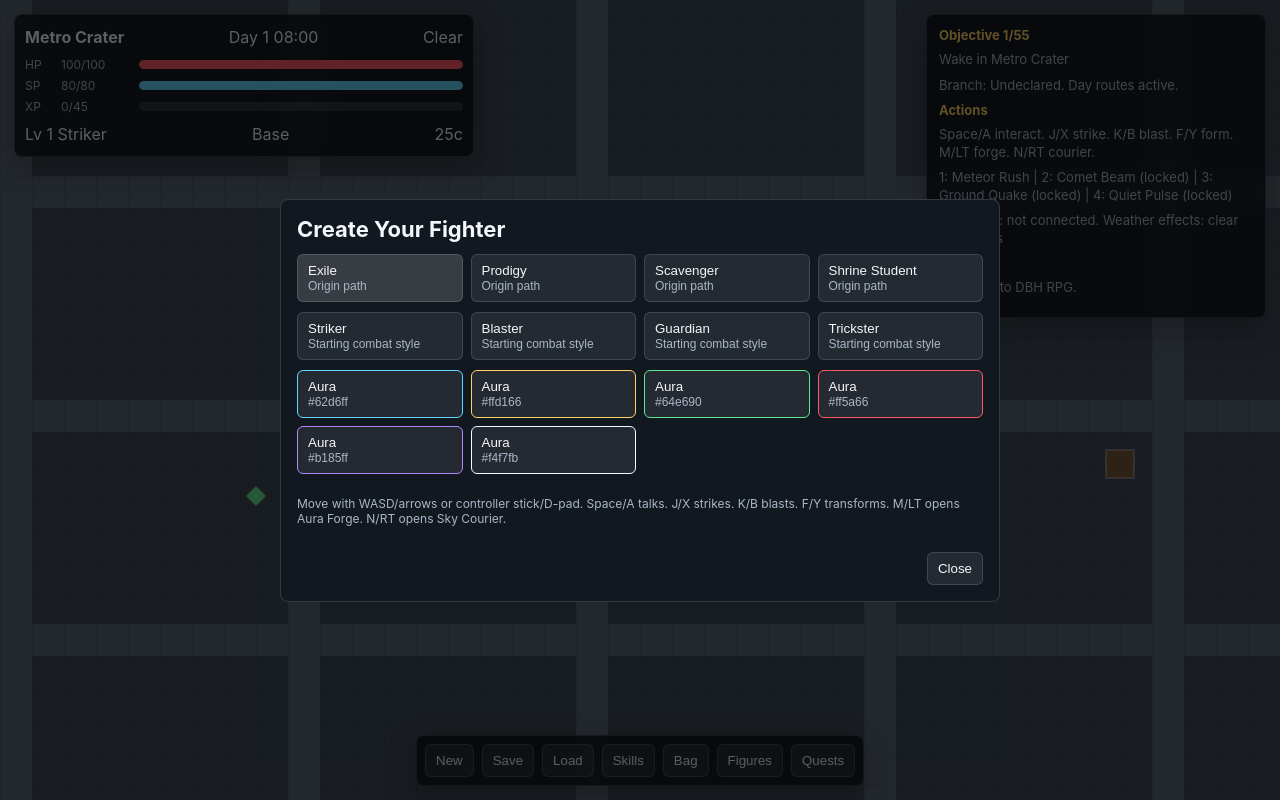
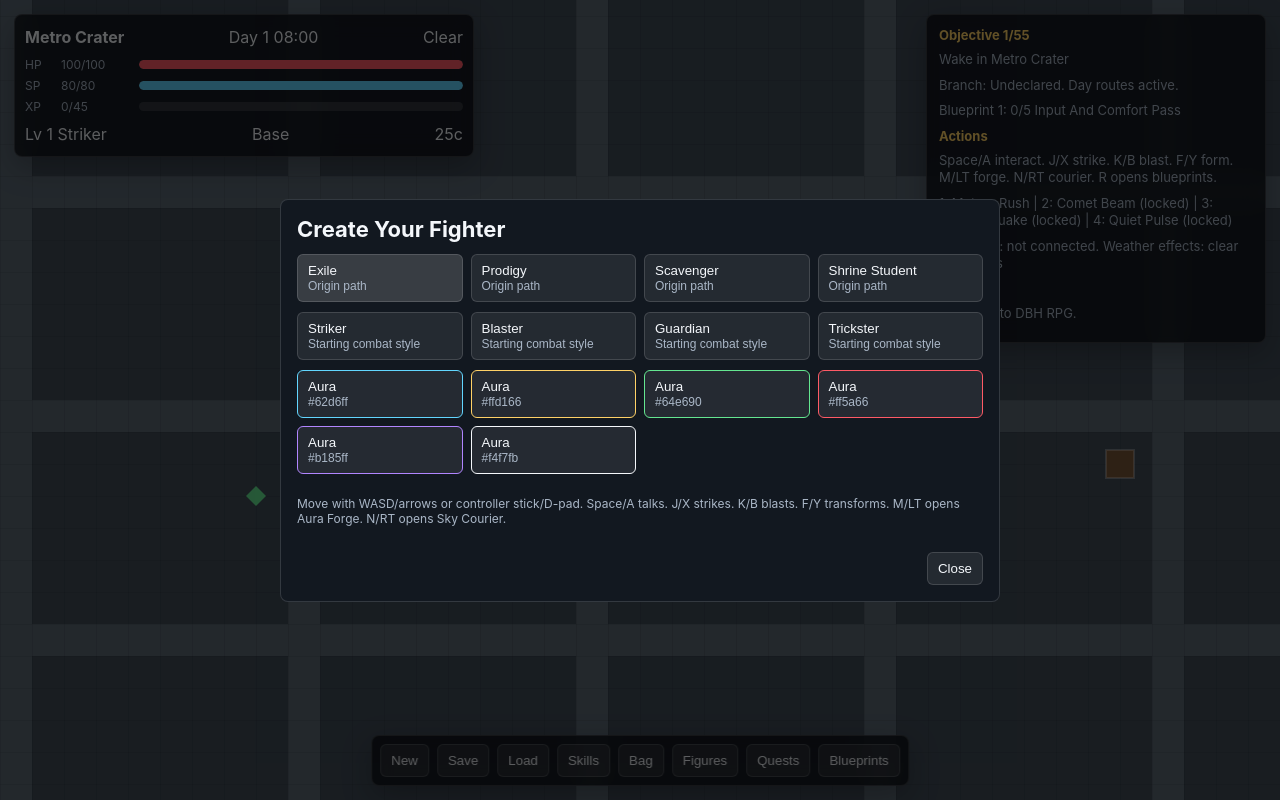
Before and after one commit to Pappydapimp69/dbh-rpg, a website with bundled scripts: page index.html in a window 1280 px wide. Built offline with nearby package versions, Linux system fonts and the light colour scheme.

Commit message:
Add 20-cycle expansion blueprints

```diff
--- a/index.html
+++ b/index.html
@@ -39,6 +39,7 @@
         <button id="inventoryBtn" type="button">Bag</button>
         <button id="figurinesBtn" type="button">Figures</button>
         <button id="questBtn" type="button">Quests</button>
+        <button id="blueprintsBtn" type="button">Blueprints</button>
       </nav>
       <dialog id="modal">
         <form method="dialog">
--- a/scripts/smoke.mjs
+++ b/scripts/smoke.mjs
@@ -5,6 +5,7 @@ const missing = requiredFiles.filter((file) => !existsSync(file));
 if (missing.length) fail(`Missing files: ${missing.join(", ")}`);
 
 const main = readFileSync("src/main.js", "utf8");
+const expansions = readFileSync("src/expansionBlueprints.js", "utf8");
 const blueprint = readFileSync("BLUEPRINT.md", "utf8");
 
 check(/class Rng/.test(main), "deterministic RNG class exists");
@@ -20,6 +21,9 @@ check(/function saveGame/.test(main) && /function loadGame/.test(main), "save an
 check(/destructibles/.test(main), "destructible environments exist");
 check(/weatherDamageModifier/.test(main), "weather combat modifier exists");
 check(/addEventListener\("gamepadconnected"/.test(main) && /function pollGamepad/.test(main), "controller support exists");
+check((expansions.match(/^  blueprint\(/gm) || []).length === 20, "20 expansion blueprints exist");
+check((expansions.match(/\["/g) || []).length === 100, "each expansion blueprint has five stages");
+check(/showExpansionBlueprints/.test(main), "expansion blueprint UI exists");
 
 console.log("Smoke checks passed.");
 
--- /dev/null
+++ b/src/expansionBlueprints.js
@@ -0,0 +1,157 @@
+export const expansionBlueprints = [
+  blueprint(1, "Input And Comfort Pass", "Make long sessions easier to control and read.", [
+    ["Control Audit", "Map keyboard, controller, and modal input into one action vocabulary.", "Focus Grid"],
+    ["Prompt Cleanup", "Keep on-screen prompts short and current across devices.", "Guide Tag"],
+    ["Modal Navigation", "Make every menu reachable without a mouse.", "Menu Token"],
+    ["Flight Tuning", "Tune analog flight movement and route hazards.", "Sky Token"],
+    ["Regression Pass", "Add smoke coverage for the input surface.", "Check Token"],
+  ]),
+  blueprint(2, "Save And Continuity Pass", "Make long RPG progress feel persistent and recoverable.", [
+    ["Schema Review", "Audit saved state for new flags and expansion progress.", "Archive Mark"],
+    ["Blueprint Progress", "Store completed expansion stages in save data.", "Planner Mark"],
+    ["Export Path", "Define export/import expectations for later save slots.", "Vault Note"],
+    ["Load Guard", "Patch compatibility defaults for older saves.", "Repair Note"],
+    ["Round Trip", "Smoke-test save-related surfaces.", "Continuity Token"],
+  ]),
+  blueprint(3, "Quest Density Pass", "Make the 55-objective campaign easier to follow.", [
+    ["Arc Labels", "Group objectives into early, mid, late, and postgame arcs.", "Quest Ribbon"],
+    ["Branch Echoes", "Surface faction consequences in the quest log.", "Faction Note"],
+    ["Hidden Leads", "Tie hidden technique clues to current zone and time.", "Secret Note"],
+    ["Completion Rhythm", "Reward meaningful stage completion with XP and coins.", "Pace Token"],
+    ["Quest Smoke", "Guard minimum objective count and quest UI hooks.", "Quest Token"],
+  ]),
+  blueprint(4, "World Texture Pass", "Make maps feel less like placeholders.", [
+    ["Tile Accent", "Add visual accents to generated terrain by zone theme.", "Terrain Chip"],
+    ["Destruction Rewards", "Tune breakable objects into loot and discovery beats.", "Rubble Chip"],
+    ["Landmark Names", "Give regions stronger identity in UI and logs.", "Map Pin"],
+    ["Route Memory", "Make travel messages reinforce where the player is going.", "Route Pin"],
+    ["World Smoke", "Guard the core world content surface.", "World Token"],
+  ]),
+  blueprint(5, "Combat Feel Pass", "Sharpen action RPG combat readability.", [
+    ["Technique Roles", "Clarify what each technique is for.", "Technique Card"],
+    ["Boss Pressure", "Make boss alerts and rewards more legible.", "Boss Card"],
+    ["Guard Value", "Keep guard useful in encounters and controller play.", "Guard Card"],
+    ["Weather Synergy", "Keep form/weather bonuses visible.", "Storm Card"],
+    ["Combat Smoke", "Guard combat and weather modifier hooks.", "Combat Token"],
+  ]),
+  blueprint(6, "Transformation Identity Pass", "Make forms feel like distinct builds.", [
+    ["Form Copy", "Clarify form names, costs, and unlocks.", "Aura Page"],
+    ["Drain Readability", "Surface form drain through HUD language.", "Drain Page"],
+    ["Unlock Routes", "Tie forms to bosses, items, and faction rewards.", "Unlock Page"],
+    ["Visual Aura", "Keep form visuals distinct in ground and flight maps.", "Glow Page"],
+    ["Form Smoke", "Guard transformation data and unlock hooks.", "Form Token"],
+  ]),
+  blueprint(7, "NPC And Schedule Pass", "Make towns and mentors feel alive offline.", [
+    ["Schedule Rules", "Keep night/day availability explicit.", "Clock Note"],
+    ["Mentor Value", "Make training useful beyond tutorial flow.", "Mentor Note"],
+    ["Shop Hours", "Make shop availability readable and fair.", "Shop Note"],
+    ["Hidden NPCs", "Keep hidden mentor clues tied to skills and night.", "Hidden Note"],
+    ["NPC Smoke", "Guard NPC and schedule hooks.", "NPC Token"],
+  ]),
+  blueprint(8, "Economy And Loot Pass", "Make pickups, shops, and rewards coherent.", [
+    ["Loot Table", "Review destructible and map loot sources.", "Loot Chip"],
+    ["Shop Identity", "Give regional shops distinct inventory.", "Shop Chip"],
+    ["Item Effects", "Keep item effects obvious and useful.", "Item Chip"],
+    ["Reward Scale", "Balance XP, coins, and stage rewards.", "Coin Chip"],
+    ["Economy Smoke", "Guard item/shop hooks.", "Economy Token"],
+  ]),
+  blueprint(9, "Figurine Tactics Pass", "Strengthen the collectible tactics minigame.", [
+    ["Collection UI", "Make collected figures easier to review.", "Figure Card"],
+    ["Type Roles", "Clarify Strike, Blast, Guard, Trick, and Spirit.", "Type Card"],
+    ["Spawn Logic", "Tie figurines to zone, weather, and story state.", "Spawn Card"],
+    ["Duel Rewards", "Reward victories without breaking economy balance.", "Duel Card"],
+    ["Figurine Smoke", "Guard tactics minigame hooks.", "Figure Token"],
+  ]),
+  blueprint(10, "Aura Forge Pass", "Make crafting feel skillful, not random.", [
+    ["Timing Loop", "Keep forge timing readable in a modal canvas.", "Forge Ring"],
+    ["Reward Bands", "Make forge success tiers visible.", "Forge Band"],
+    ["Failure Softness", "Avoid hard failure for missed timing.", "Forge Patch"],
+    ["Audio Feedback", "Make success and failure sounds distinct.", "Forge Tone"],
+    ["Forge Smoke", "Guard forge minigame hooks.", "Forge Token"],
+  ]),
+  blueprint(11, "Sky Courier Pass", "Make 2.5D flight routes earn their place.", [
+    ["Altitude Feel", "Improve lane movement and wind meaning.", "Sky Lane"],
+    ["Hazard Readability", "Make mines, clouds, and routes visible.", "Sky Flare"],
+    ["Cargo Stakes", "Reward clean delivery with useful items.", "Cargo Tag"],
+    ["Route Unlocks", "Tie flight routes to campaign progress.", "Flight Tag"],
+    ["Courier Smoke", "Guard flight and courier hooks.", "Courier Token"],
+  ]),
+  blueprint(12, "Audio Stage Pass", "Give every state a sound identity.", [
+    ["SFX Coverage", "Audit action, UI, weather, loot, and combat events.", "Sound Note"],
+    ["Music Layers", "Keep location, encounter, and boss loops distinct.", "Music Note"],
+    ["Weather Sound", "Make weather transitions audible.", "Weather Tone"],
+    ["Volume Future", "Plan mixer controls without overbuilding.", "Mixer Note"],
+    ["Audio Smoke", "Guard sound and music functions.", "Audio Token"],
+  ]),
+  blueprint(13, "Accessibility Pass", "Keep the game playable for more hands and screens.", [
+    ["Readable Panels", "Keep HUD text compact and non-overlapping.", "Read Tag"],
+    ["Input Redundancy", "Support keyboard and controller for core flows.", "Input Tag"],
+    ["Modal Focus", "Keep focus movement predictable.", "Focus Tag"],
+    ["Color Meaning", "Avoid relying only on aura color for state.", "Color Tag"],
+    ["Access Smoke", "Guard controller and UI hooks.", "Access Token"],
+  ]),
+  blueprint(14, "Performance Pass", "Keep the single-file renderer responsive.", [
+    ["Draw Budget", "Limit per-frame work to visible map slices.", "Frame Tag"],
+    ["Generated Maps", "Cache generated maps after first creation.", "Cache Tag"],
+    ["Audio Budget", "Keep procedural audio simple and event-driven.", "Audio Tag"],
+    ["DOM Budget", "Update HUD without creating huge layouts.", "DOM Tag"],
+    ["Perf Smoke", "Guard launch files and smoke checks.", "Perf Token"],
+  ]),
+  blueprint(15, "GitHub Pages Pass", "Make the hosted build clean and self-describing.", [
+    ["Static Root", "Serve the browser game from the repository root.", "Pages Tag"],
+    ["No Jekyll", "Keep GitHub Pages from filtering static files.", "Pages Note"],
+    ["Hosted Link", "Document the published URL.", "URL Note"],
+    ["Offline Shape", "Keep runtime free of dependency installs.", "Offline Tag"],
+    ["Deploy Smoke", "Guard launch files before push.", "Deploy Token"],
+  ]),
+  blueprint(16, "Lore And Codex Pass", "Make original worldbuilding easier to discover.", [
+    ["Faction Notes", "Summarize Ember, Shrine, and Rift identities.", "Lore Page"],
+    ["Region Notes", "Give each map a short purpose.", "Region Page"],
+    ["Technique Notes", "Explain hidden techniques without spoilers.", "Technique Page"],
+    ["Boss Notes", "Tie bosses to world stakes.", "Boss Page"],
+    ["Lore Smoke", "Guard blueprint and lore surfaces.", "Lore Token"],
+  ]),
+  blueprint(17, "Training Systems Pass", "Make non-combat progression matter.", [
+    ["Mentor Training", "Keep trainers useful for XP, spirit, and skill growth.", "Training Tag"],
+    ["Weather Training", "Reward risky training in storms.", "Storm Tag"],
+    ["Form Mastery", "Plan mastery rewards around drain and identity.", "Mastery Tag"],
+    ["Hidden Trials", "Tie secret techniques to skill-gated perception.", "Trial Tag"],
+    ["Training Smoke", "Guard mentor/training hooks.", "Training Token"],
+  ]),
+  blueprint(18, "Branching Story Pass", "Make choices create visible ripples.", [
+    ["Faction Bonus", "Keep branch rewards distinct but not mandatory.", "Branch Tag"],
+    ["Quest Echo", "Show branch state in the quest log and HUD.", "Echo Tag"],
+    ["Boss Outcome", "Plan boss consequences per route.", "Outcome Tag"],
+    ["Final Route", "Tie final route to faction reputation later.", "Final Tag"],
+    ["Branch Smoke", "Guard branch state hooks.", "Branch Token"],
+  ]),
+  blueprint(19, "QA And Regression Pass", "Make the project safer to keep expanding.", [
+    ["Smoke Coverage", "Expand checks when systems are added.", "Smoke Tag"],
+    ["Syntax Gate", "Keep `node --check` in the regular loop.", "Syntax Tag"],
+    ["Content Counts", "Guard objective and blueprint counts.", "Count Tag"],
+    ["Pages Check", "Validate local and hosted entry points.", "Page Tag"],
+    ["QA Smoke", "Run the full smoke suite.", "QA Token"],
+  ]),
+  blueprint(20, "Next-Slice Production Pass", "Turn this prototype into a repeatable content pipeline.", [
+    ["Slice Contract", "Define the next playable slice before adding bulk content.", "Slice Tag"],
+    ["Data Boundaries", "Move repeatable content into structured modules.", "Data Tag"],
+    ["Authoring Loop", "Use Brain query/mine/sync around each stage.", "Brain Tag"],
+    ["Playable Review", "Keep browser validation at the end of every cycle.", "Review Tag"],
+    ["Production Smoke", "Guard all new blueprint data.", "Production Token"],
+  ]),
+];
+
+function blueprint(cycle, title, focus, stageRows) {
+  return {
+    cycle,
+    title,
+    focus,
+    stages: stageRows.map(([name, work, reward], index) => ({
+      index: index + 1,
+      name,
+      query: `${title.toLowerCase()} stage ${index + 1} ${name.toLowerCase()}`,
+      work,
+      reward,
+    })),
+  };
+}
--- a/src/main.js
+++ b/src/main.js
@@ -1,3 +1,5 @@
+import { expansionBlueprints } from "./expansionBlueprints.js";
+
 const canvas = document.getElementById("game");
 const ctx = canvas.getContext("2d");
 ctx.imageSmoothingEnabled = false;
@@ -47,6 +49,7 @@ const inputMap = {
   forge: ["m", "padLT"],
   courier: ["n", "padRT"],
   quest: ["q", "padStart"],
+  roadmap: ["r"],
 };
 
 const palette = {
@@ -319,7 +322,7 @@ function makeWorld(seed = Date.now() >>> 0) {
     time: { day: 1, minute: 8 * 60 },
     weather: "Clear",
     branch: "Undeclared",
-    flags: {},
+    flags: { activeBlueprint: 1, completedBlueprintStages: [] },
     log: ["Welcome to DBH RPG."],
     completed: new Set(),
     activeObjective: 0,
@@ -437,6 +440,7 @@ document.getElementById("skillsBtn").addEventListener("click", showSkills);
 document.getElementById("inventoryBtn").addEventListener("click", showInventory);
 document.getElementById("figurinesBtn").addEventListener("click", () => startFigurineBattle("Toma"));
 document.getElementById("questBtn").addEventListener("click", showQuestLog);
+document.getElementById("blueprintsBtn").addEventListener("click", showExpansionBlueprints);
 
 showCharacterCreator();
 requestAnimationFrame(loop);
@@ -523,6 +527,7 @@ function updateExploration(dt) {
   if (actionPressed("forge")) startAuraForge();
   if (actionPressed("courier")) startSkyCourier();
   if (actionPressed("quest")) showQuestLog();
+  if (actionPressed("roadmap")) showExpansionBlueprints();
   checkPickups();
   checkExits();
   updateFlightHazards(dt);
@@ -1056,6 +1061,72 @@ function showQuestLog() {
     <p class="tiny">${done.slice(-18).map((i) => objectives[i]).join(" | ") || "None yet"}</p>`);
 }
 
+function showExpansionBlueprints() {
+  ensureBlueprintFlags();
+  const active = expansionBlueprints.find((b) => b.cycle === state.flags.activeBlueprint) || expansionBlueprints[0];
+  openModal("Expansion Blueprints", `<p>Active cycle: ${active.cycle}. ${active.title}</p>
+    <div class="grid">
+      ${expansionBlueprints.map((b) => {
+        const count = completedBlueprintStages(b.cycle).length;
+        return `<button class="choice" data-blueprint="${b.cycle}">${String(b.cycle).padStart(2, "0")}. ${b.title}<br><span class="tiny">${count}/5 stages. ${b.focus}</span></button>`;
+      }).join("")}
+    </div>`);
+  ui.modalBody.querySelectorAll("[data-blueprint]").forEach((btn) => {
+    btn.addEventListener("click", () => showBlueprintDetail(Number(btn.dataset.blueprint)));
+  });
+}
+
+function showBlueprintDetail(cycle) {
+  ensureBlueprintFlags();
+  const blueprint = expansionBlueprints.find((b) => b.cycle === cycle) || expansionBlueprints[0];
+  state.flags.activeBlueprint = blueprint.cycle;
+  const done = completedBlueprintStages(blueprint.cycle);
+  openModal(`${String(blueprint.cycle).padStart(2, "0")}. ${blueprint.title}`, `<p>${blueprint.focus}</p>
+    <div class="grid">
+      ${blueprint.stages.map((stage) => {
+        const complete = done.includes(stage.index);
+        return `<button class="choice" data-stage="${stage.index}" ${complete ? "disabled" : ""}>Stage ${stage.index}: ${stage.name}<br><span class="tiny">${stage.work}<br>Reward: ${stage.reward}${complete ? " (done)" : ""}</span></button>`;
+      }).join("")}
+    </div>
+    <p class="tiny">Brain query topic: ${blueprint.stages[Math.min(done.length, 4)].query}</p>`);
+  ui.modalBody.querySelectorAll("[data-stage]").forEach((btn) => {
+    btn.addEventListener("click", () => {
+      completeBlueprintStage(blueprint.cycle, Number(btn.dataset.stage));
+      showBlueprintDetail(blueprint.cycle);
+    });
+  });
+}
+
+function completeBlueprintStage(cycle, stageIndex) {
+  ensureBlueprintFlags();
+  const key = `${cycle}:${stageIndex}`;
+  if (state.flags.completedBlueprintStages.includes(key)) return;
+  const blueprint = expansionBlueprints.find((b) => b.cycle === cycle);
+  const stage = blueprint?.stages.find((s) => s.index === stageIndex);
+  if (!stage) return;
+  state.flags.completedBlueprintStages.push(key);
+  state.player.xp += 10 + cycle + stageIndex;
+  state.player.money += 3 + stageIndex;
+  state.player.inventory.push(stage.reward);
+  log(`Blueprint stage complete: ${blueprint.title} / ${stage.name}.`);
+  sfx("quest");
+  levelCheck();
+  persist();
+}
+
+function completedBlueprintStages(cycle) {
+  ensureBlueprintFlags();
+  return state.flags.completedBlueprintStages
+    .filter((key) => key.startsWith(`${cycle}:`))
+    .map((key) => Number(key.split(":")[1]));
+}
+
+function ensureBlueprintFlags() {
+  state.flags ||= {};
+  state.flags.activeBlueprint ||= 1;
+  state.flags.completedBlueprintStages ||= [];
+}
+
 function applyItem(item) {
   const effect = itemEffects[item] || {};
   if (effect.hp) state.player.hp = Math.min(state.player.maxHp, state.player.hp + effect.hp);
@@ -1398,8 +1469,10 @@ function updateHud() {
   ui.levelText.textContent = `Lv ${p.level} ${p.style}`;
   ui.formText.textContent = p.form;
   ui.moneyText.textContent = `${p.money}c`;
-  ui.objectivePanel.innerHTML = `<h3>Objective ${state.activeObjective + 1}/${objectives.length}</h3><p>${objectives[state.activeObjective] || "Postgame complete"}</p><p>Branch: ${state.branch}. ${isNight() ? "Night routes active." : "Day routes active."}</p>`;
-  ui.actionPanel.innerHTML = `<h3>Actions</h3><p>Space/A interact. J/X strike. K/B blast. F/Y form. M/LT forge. N/RT courier.</p><p>${techniques.map((t) => `${t.key}: ${t.name}${t.requires && !p.skills.includes(t.requires) ? " (locked)" : ""}`).join(" | ")}</p><p>Controller: ${gamepad.connected ? "connected" : "not connected"}. Weather effects: ${weatherSummary()}</p>`;
+  ensureBlueprintFlags();
+  const activeBlueprint = expansionBlueprints.find((b) => b.cycle === state.flags.activeBlueprint) || expansionBlueprints[0];
+  ui.objectivePanel.innerHTML = `<h3>Objective ${state.activeObjective + 1}/${objectives.length}</h3><p>${objectives[state.activeObjective] || "Postgame complete"}</p><p>Branch: ${state.branch}. ${isNight() ? "Night routes active." : "Day routes active."}</p><p>Blueprint ${activeBlueprint.cycle}: ${completedBlueprintStages(activeBlueprint.cycle).length}/5 ${activeBlueprint.title}</p>`;
+  ui.actionPanel.innerHTML = `<h3>Actions</h3><p>Space/A interact. J/X strike. K/B blast. F/Y form. M/LT forge. N/RT courier. R opens blueprints.</p><p>${techniques.map((t) => `${t.key}: ${t.name}${t.requires && !p.skills.includes(t.requires) ? " (locked)" : ""}`).join(" | ")}</p><p>Controller: ${gamepad.connected ? "connected" : "not connected"}. Weather effects: ${weatherSummary()}</p>`;
   ui.log.innerHTML = `<h3>Log</h3>${state.log.slice(-7).map((l) => `<p>${escapeHtml(l)}</p>`).join("")}`;
 }
 
@@ -1435,6 +1508,7 @@ function loadGame() {
   state.rng = new Rng(data.rng.seed, data.rng.count);
   state.completed = new Set(data.completed);
   state.flags ||= {};
+  ensureBlueprintFlags();
   log("Loaded.");
   sfx("travel");
 }
```
Also changed, not shown: docs/ITERATION_BLUEPRINTS.md (added, +39 -0 lines), README.md.
